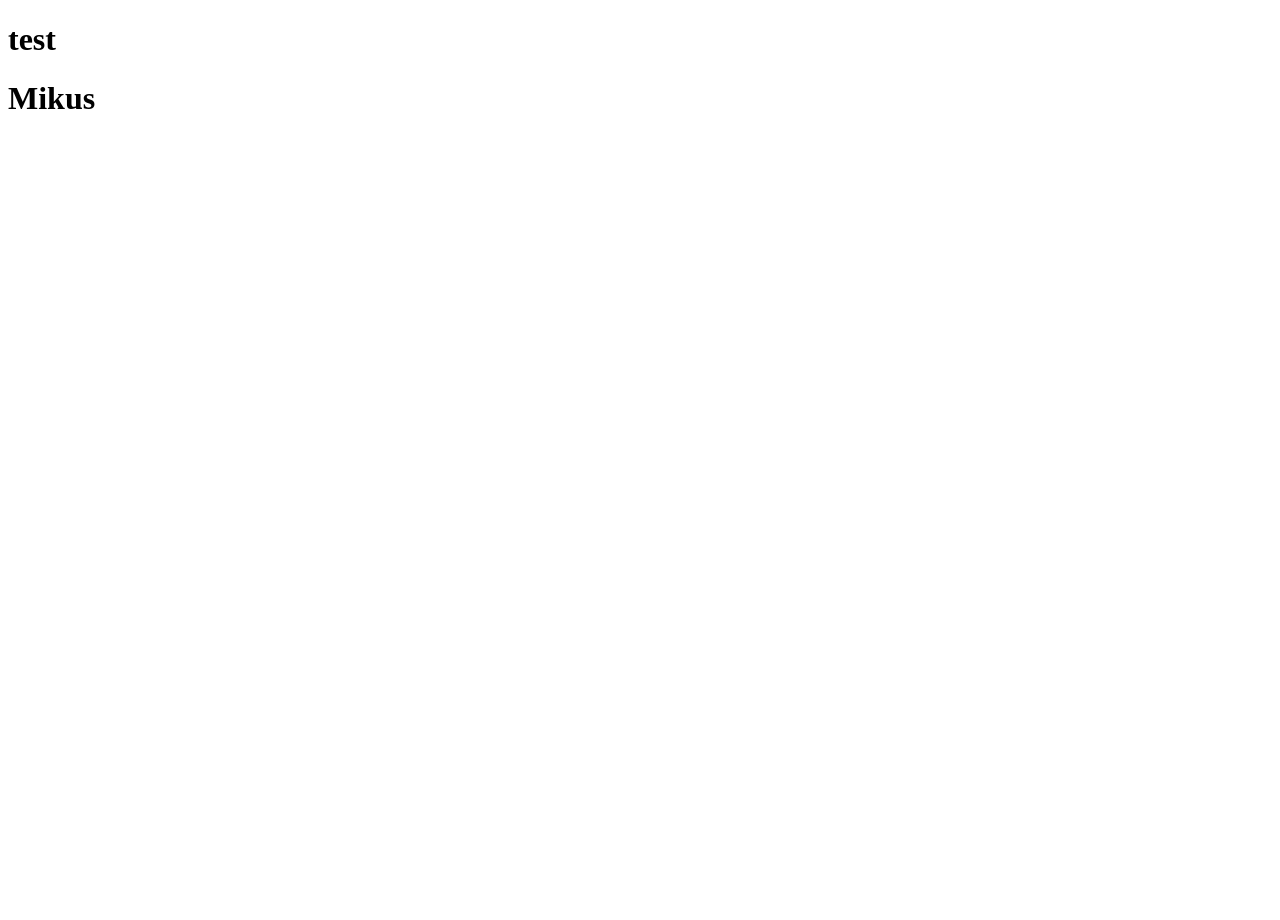
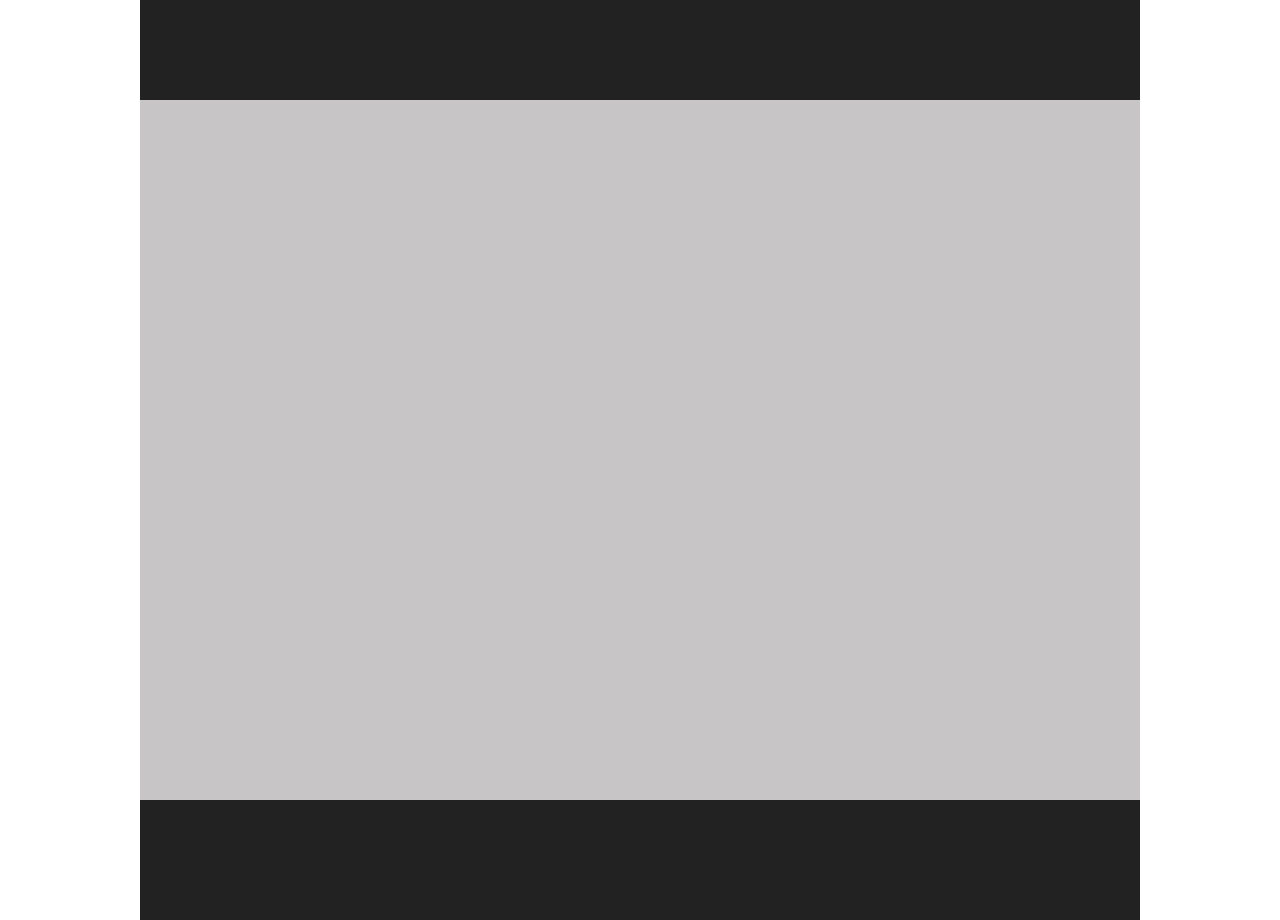
Before and after one commit to krzysztofbukowski/library, a React app: page / in a window 1280 px wide. Before the commit the page ends 800 px from the top, so only its background shows below. Built offline with nearby package versions, Linux system fonts and the light colour scheme.

Commit message:
Define the base layout

```diff
--- a/front-end/index.html
+++ b/front-end/index.html
@@ -4,10 +4,10 @@
     <meta charset="UTF-8">
     <meta name="viewport" content="width=device-width, initial-scale=1.0">
     <meta http-equiv="X-UA-Compatible" content="ie=edge">
-    <title>Document</title>
+    <title>Library</title>
   </head>
   <body>
-    <h1 class="temp">test</h1>
+
     <div id="root"></div>
   </body>
 </html>
--- a/front-end/src/components/App.tsx
+++ b/front-end/src/components/App.tsx
@@ -1,9 +1,19 @@
 import * as React from "react";
 
-const App = () => {
-  return (
-    <h1>Mikus</h1>
-  );
-};
+import "../scss/base.scss";
+import Header from "./Header.jsx";
+import Footer from "./Footer.jsx";
+import Content from "./Content.jsx";
 
+class App extends React.Component {
+  render(){
+    return (
+      <div className="container">
+        <Header />
+        <Content />
+        <Footer />
+      </div>
+    )
+  }
+}
 export default App;
--- /dev/null
+++ b/front-end/src/components/Content.jsx
@@ -0,0 +1,12 @@
+import React from "react";
+import "../scss/_content.scss";
+
+const Content = () => (
+  <main>
+    <div className="content">
+
+    </div>
+  </main>
+)
+
+export default Content;
--- /dev/null
+++ b/front-end/src/components/Footer.jsx
@@ -0,0 +1,11 @@
+import React from "react";
+import "../scss/_footer.scss"
+const Footer = () => (
+  <footer>
+    <div className="footer">
+
+    </div>
+  </footer>
+)
+
+export default Footer;
--- /dev/null
+++ b/front-end/src/components/Header.jsx
@@ -0,0 +1,10 @@
+import React from "react";
+import "../scss/_header.scss";
+
+const Header = () => (
+  <div className="header">
+
+  </div>
+)
+
+export default Header;
--- a/front-end/src/index.tsx
+++ b/front-end/src/index.tsx
@@ -1,4 +1,4 @@
-import "./scss/main.scss";
+
 
 import * as React from "react";
 import * as ReactDOM from "react-dom";
--- /dev/null
+++ b/front-end/src/scss/_content.scss
@@ -0,0 +1,6 @@
+@import "./_variables";
+
+.content {
+  height: 700px;
+  background: rgb(199, 197, 197);
+}
--- /dev/null
+++ b/front-end/src/scss/_footer.scss
@@ -0,0 +1,6 @@
+@import "./variables";
+
+.footer {
+  background: $main-color;
+  height: 120px;
+}
--- /dev/null
+++ b/front-end/src/scss/_header.scss
@@ -0,0 +1,6 @@
+@import "./variables";
+
+.header {
+  height: 100px;
+  background: #222222;
+}
--- /dev/null
+++ b/front-end/src/scss/_variables.scss
@@ -0,0 +1 @@
+$main-color: #222222;
--- /dev/null
+++ b/front-end/src/scss/base.scss
@@ -0,0 +1,21 @@
+@import "./_variables";
+
+* {
+  font-family: sans-serif;
+  box-sizing: border-box;
+}
+
+body {
+  margin: 0;
+  padding: 0;
+}
+
+.container {
+  @media screen and (min-width: 1500px) {
+    max-width: 1500px;
+  }
+  max-width: 1000px;
+  height: 100vh;
+  margin: 0 auto;
+
+}
```
Also changed, not shown: front-end/src/scss/main.scss (deleted).
